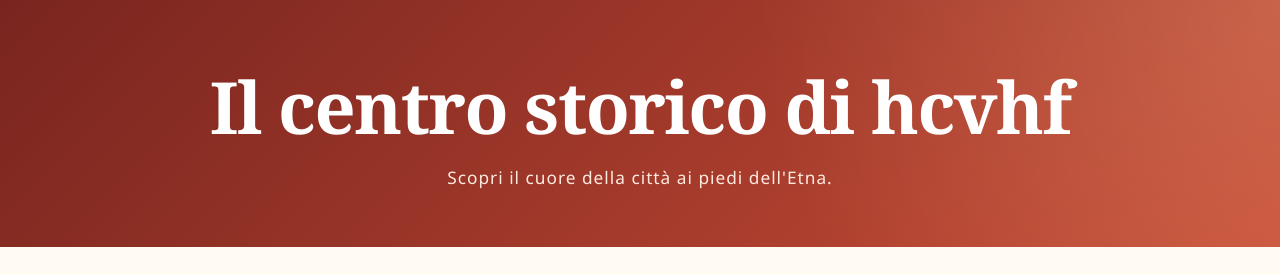
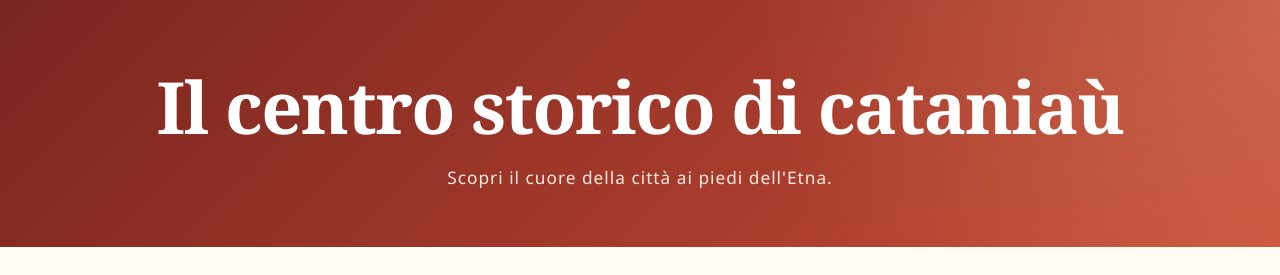
Before and after one commit to sdemmmm/BellaCataniaa, a plain HTML site: page sezione-a.html in a window 1280 px wide. Shown: the top 275 px of the page. Drawn offline with Linux system fonts and the light colour scheme.

Commit message:
Update sezione-a.html

```diff
--- a/sezione-a.html
+++ b/sezione-a.html
@@ -9,7 +9,7 @@
 </head>
 <body>
     <header>
-        <h1>Il centro storico di  hcvhf</h1>
+        <h1>Il centro storico di  cataniaù</h1>
         <p>Scopri il cuore della città ai piedi dell'Etna.</p>
     </header>
 
```
